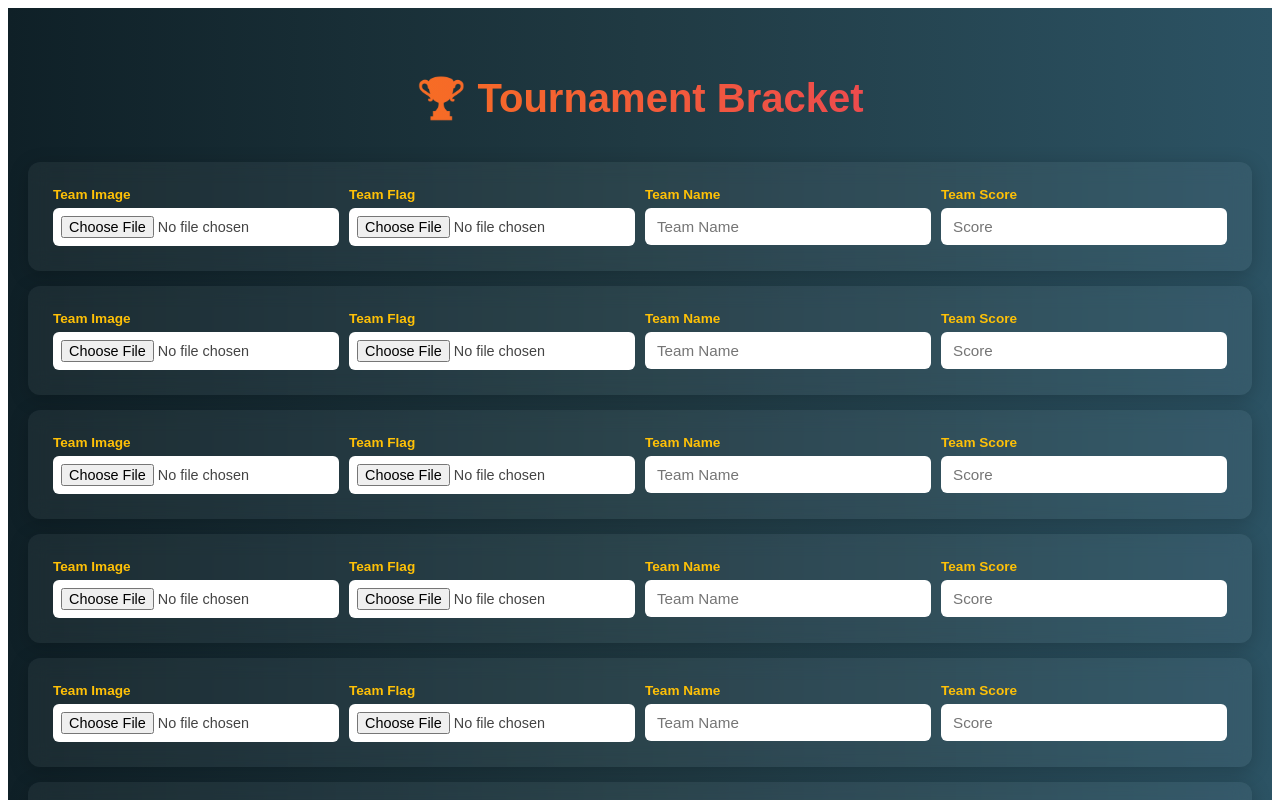
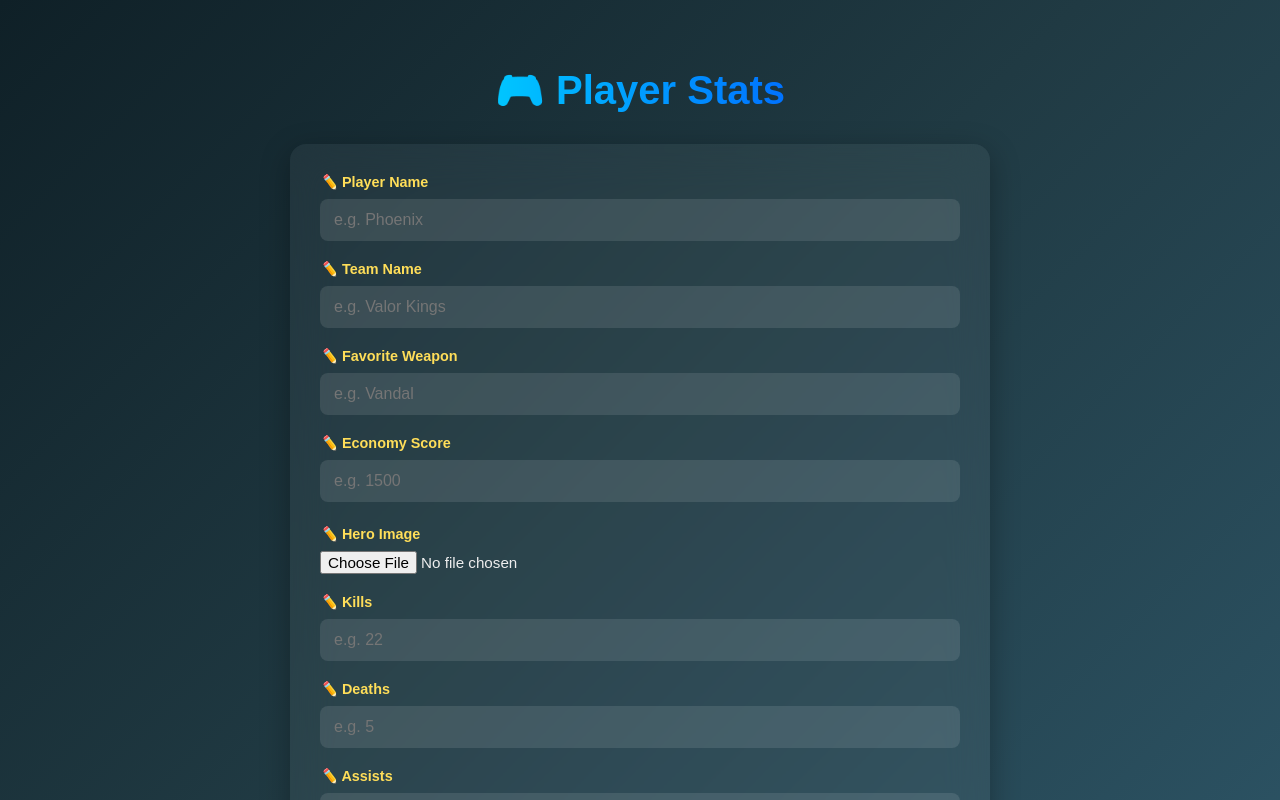
Before and after one commit to LokaElhefnawy/GLProject, a JavaScript app: page / in a window 1280 px wide. Shown: the top 800 px of the page. Built offline with nearby package versions, Linux system fonts and the light colour scheme.

Commit message:
add playerStats.vue

```diff
--- a/src/renderer/src/app.vue
+++ b/src/renderer/src/app.vue
@@ -1,38 +1,30 @@
 <template>
-  <div class="brackets-view">
-    <h1 class="title">🏆 Tournament Bracket</h1>
-    <div v-for="(team, index) in teams" :key="index" class="bracket-row">
-
-      <!-- Team Image -->
-      <div class="input-group">
-        <label>Team Image</label>
-        <input type="file" accept="image/*" @change="onImageChange($event, index, 'image')" />
-        <div v-if="team.imagePreview" class="image-preview">
-          <img :src="team.imagePreview" />
-          <button @click="removeImage(index, 'image')">❌</button>
+  <div class="player-stats-view">
+    <h1 class="title">🎮 Player Stats</h1>
+    <div class="card">
+      <div
+        class="input-group"
+        v-for="(field, index) in fields"
+        :key="index"
+        :class="{ 'file-group': field.type === 'file' }"
+      >
+        <label :for="field.id">
+          <i class="icon">✏️</i> {{ field.label }}
+        </label>
+        <input
+          v-if="field.type !== 'file'"
+          :type="field.type"
+          :id="field.id"
+          v-model="playerStats[field.model]"
+          :placeholder="field.placeholder"
+        />
+        <div v-else>
+          <input type="file" accept="image/*" @change="onImageUpload" />
+          <div v-if="playerStats.heroImagePreview" class="image-preview">
+            <img :src="playerStats.heroImagePreview" />
+            <button @click="removeImage">✖</button>
+          </div>
         </div>
-      </div>
-
-      <!-- Team Flag -->
-      <div class="input-group">
-        <label>Team Flag</label>
-        <input type="file" accept="image/*" @change="onImageChange($event, index, 'flag')" />
-        <div v-if="team.flagPreview" class="image-preview">
-          <img :src="team.flagPreview" />
-          <button @click="removeImage(index, 'flag')">❌</button>
-        </div>
-      </div>
-
-      <!-- Team Name -->
-      <div class="input-group">
-        <label>Team Name</label>
-        <input type="text" placeholder="Team Name" v-model="team.name" />
-      </div>
-
-      <!-- Team Score -->
-      <div class="input-group">
-        <label>Team Score</label>
-        <input type="number" placeholder="Score" v-model="team.score" />
       </div>
     </div>
   </div>
@@ -40,129 +32,143 @@
 
 <script>
 export default {
-  name: "BracketsView",
+  name: "PlayerStatsView",
   data() {
     return {
-      teams: Array.from({ length: 32 }, () => ({
-        imagePreview: null,
-        flagPreview: null,
-        name: "",
-        score: ""
-      }))
+      playerStats: {
+        playerName: "",
+        teamName: "",
+        favoriteWeapon: "",
+        economyScore: null,
+        heroImagePreview: null,
+        kills: null,
+        deaths: null,
+        assists: null,
+      },
+      fields: [
+        { id: "playerName", label: "Player Name", model: "playerName", type: "text", placeholder: "e.g. Phoenix" },
+        { id: "teamName", label: "Team Name", model: "teamName", type: "text", placeholder: "e.g. Valor Kings" },
+        { id: "favoriteWeapon", label: "Favorite Weapon", model: "favoriteWeapon", type: "text", placeholder: "e.g. Vandal" },
+        { id: "economyScore", label: "Economy Score", model: "economyScore", type: "number", placeholder: "e.g. 1500" },
+        { id: "heroImage", label: "Hero Image", model: "heroImage", type: "file" },
+        { id: "kills", label: "Kills", model: "kills", type: "number", placeholder: "e.g. 22" },
+        { id: "deaths", label: "Deaths", model: "deaths", type: "number", placeholder: "e.g. 5" },
+        { id: "assists", label: "Assists", model: "assists", type: "number", placeholder: "e.g. 10" },
+      ],
     };
   },
   methods: {
-    onImageChange(event, index, type) {
-      const file = event.target.files[0];
+    onImageUpload(e) {
+      const file = e.target.files[0];
       if (file) {
         const reader = new FileReader();
-        reader.onload = e => {
-          this.teams[index][`${type}Preview`] = e.target.result;
+        reader.onload = (event) => {
+          this.playerStats.heroImagePreview = event.target.result;
         };
         reader.readAsDataURL(file);
       }
     },
-    removeImage(index, type) {
-      this.teams[index][`${type}Preview`] = null;
-    }
-  }
+    removeImage() {
+      this.playerStats.heroImagePreview = null;
+    },
+  },
 };
 </script>
 
 <style scoped>
-.brackets-view {
-  padding: 40px 20px;
-  background: linear-gradient(to right, #0f2027, #203a43, #2c5364);
-  min-height: 100vh;
+/* Global Reset for Edge-to-Edge */
+:global(body),
+:global(html),
+.player-stats-view {
+  margin: 0;
+  padding: 0;
+  height: 100%;
+  width: 100%;
+  background: linear-gradient(135deg, #0f2027, #203a43, #2c5364);
   font-family: 'Poppins', sans-serif;
   color: #fff;
 }
 
+.player-stats-view {
+  display: flex;
+  flex-direction: column;
+  align-items: center;
+  justify-content: flex-start;
+  padding-top: 40px;
+  box-sizing: border-box;
+  overflow-x: hidden;
+}
+
 .title {
-  text-align: center;
   font-size: 2.5rem;
   font-weight: 700;
-  margin-bottom: 40px;
-  background: linear-gradient(90deg, #ff8a00, #e52e71);
+  margin-bottom: 30px;
+  background: linear-gradient(90deg, #00c6ff, #0072ff);
   -webkit-background-clip: text;
   -webkit-text-fill-color: transparent;
 }
 
-.bracket-row {
-  display: flex;
-  flex-wrap: wrap;
-  justify-content: space-between;
+.card {
   background: rgba(255, 255, 255, 0.05);
-  border-radius: 12px;
-  padding: 20px;
-  margin-bottom: 15px;
-  box-shadow: 0 4px 20px rgba(0, 0, 0, 0.2);
-  backdrop-filter: blur(10px);
-  transition: all 0.3s ease-in-out;
-}
-
-.bracket-row:hover {
-  transform: translateY(-2px);
-  box-shadow: 0 6px 25px rgba(255, 138, 0, 0.3);
+  backdrop-filter: blur(20px);
+  border-radius: 16px;
+  padding: 30px;
+  width: 100%;
+  max-width: 700px;
+  box-shadow: 0 8px 30px rgba(0, 0, 0, 0.3);
+  box-sizing: border-box;
 }
 
 .input-group {
-  flex: 1 1 22%;
+  margin-bottom: 20px;
   display: flex;
   flex-direction: column;
-  margin: 5px;
-  min-width: 150px;
 }
 
 .input-group label {
-  font-size: 0.85rem;
-  margin-bottom: 6px;
+  font-size: 0.9rem;
+  margin-bottom: 8px;
+  color: #ffde59;
   font-weight: 600;
-  color: #ffc107;
 }
 
-input[type="text"],
-input[type="number"] {
-  padding: 10px 12px;
-  border-radius: 6px;
+.input-group input[type="text"],
+.input-group input[type="number"] {
+  padding: 12px 14px;
+  background: rgba(255, 255, 255, 0.1);
   border: none;
-  background-color: #fff;
-  color: #333;
-  font-size: 0.95rem;
-  transition: box-shadow 0.2s ease;
+  color: #fff;
+  border-radius: 8px;
+  font-size: 1rem;
+  transition: box-shadow 0.3s;
 }
 
-input[type="text"]:focus,
-input[type="number"]:focus {
-  box-shadow: 0 0 0 2px #ff8a00;
+.input-group input[type="text"]:focus,
+.input-group input[type="number"]:focus {
   outline: none;
+  box-shadow: 0 0 0 2px #00c6ff;
 }
 
 input[type="file"] {
-  background-color: #fff;
-  color: #444;
-  padding: 8px;
-  border-radius: 6px;
-  border: none;
-  font-size: 0.9rem;
-  cursor: pointer;
+  color: #eee;
+  background: transparent;
+  font-size: 0.95rem;
 }
 
-input[type="file"]:hover {
-  background-color: #f1f1f1;
+.file-group {
+  margin-top: 24px;
 }
 
 .image-preview {
+  margin-top: 10px;
   position: relative;
-  margin-top: 10px;
+  display: inline-block;
 }
 
 .image-preview img {
-  width: 100%;
-  max-height: 100px;
-  object-fit: contain;
-  border: 1px solid #fff;
-  border-radius: 6px;
+  max-height: 120px;
+  border-radius: 10px;
+  border: 2px solid #0072ff;
 }
 
 .image-preview button {
@@ -173,9 +179,14 @@ input[type="file"]:hover {
   border: none;
   color: white;
   border-radius: 50%;
-  font-size: 0.9rem;
   width: 24px;
   height: 24px;
+  font-weight: bold;
   cursor: pointer;
+  transition: transform 0.2s;
+}
+
+.image-preview button:hover {
+  transform: scale(1.1);
 }
 </style>
```
